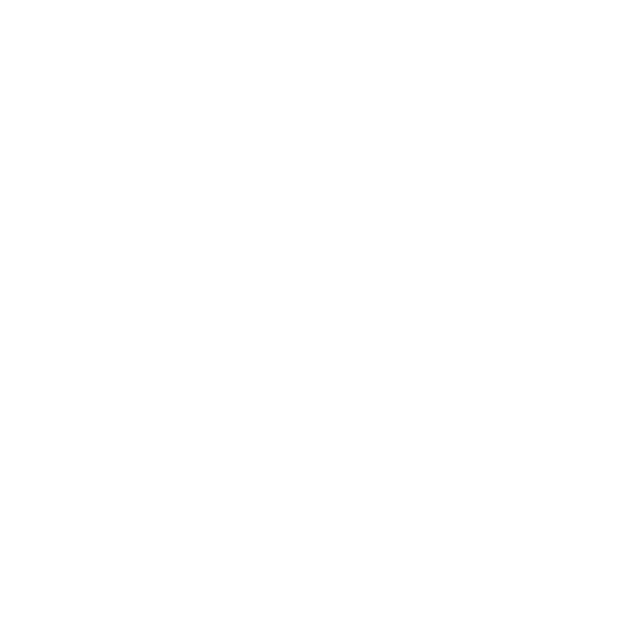
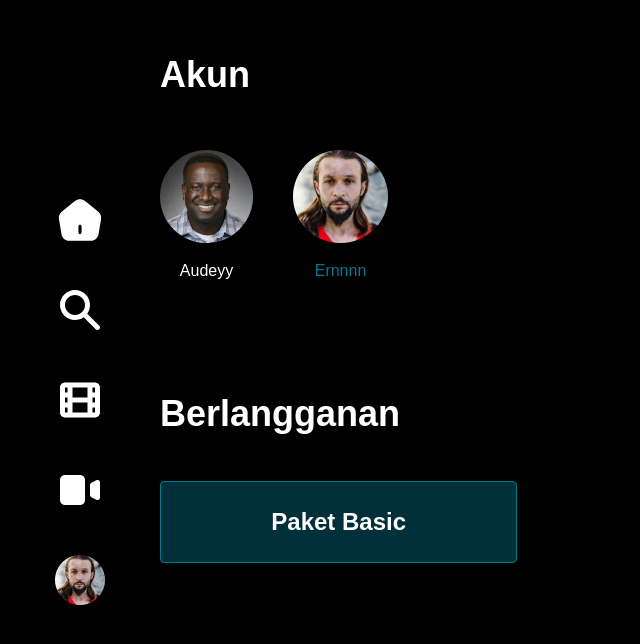
Before and after one commit to prinsereen/fe-visionary, a React (Vite) app: page /profile in a window 1280 px wide. Before the commit this address had no page. Shown: the top 644 px of the page, without its empty margins (0-640 px from the left). Built offline with nearby package versions, Linux system fonts and the light colour scheme.

Commit message:
[Feat] Added Social & Profile page

```diff
--- a/src/App.jsx
+++ b/src/App.jsx
@@ -3,7 +3,7 @@
 
 import { BrowserRouter, Routes, Route } from "react-router-dom";
 
-import { Home, Film, Search, Video, VideoPlayed } from "./pages";
+import { Home, Film, Search, Video, VideoPlayed, Social, Profile} from "./pages";
 
 function App() {
   return (
@@ -16,6 +16,8 @@
         <Route path="/film" element={<Film />} />
         <Route path="/video" element={<Video />} />
         <Route path="/videoPlayed" element={<VideoPlayed />} />
+        <Route path="/social" element={<Social />} />
+        <Route path="/profile" element={<Profile />} />
       </Routes>
     </BrowserRouter>
   );
--- a/src/components/Navbar.jsx
+++ b/src/components/Navbar.jsx
@@ -24,9 +24,8 @@
         }}
       >
         <Home
-          fill={`${
-            active === "home" || hover === "home" ? "#01798E" : "white"
-          }`}
+          fill={`${active === "home" || hover === "home" ? "#01798E" : "white"
+            }`}
           onMouseEnter={() => {
             setHover("home");
           }}
@@ -42,9 +41,8 @@
         }}
       >
         <Search
-          fill={`${
-            active === "search" || hover === "search" ? "#01798E" : "white"
-          }`}
+          fill={`${active === "search" || hover === "search" ? "#01798E" : "white"
+            }`}
           onMouseEnter={() => {
             setHover("search");
           }}
@@ -60,9 +58,8 @@
         }}
       >
         <Film
-          fill={`${
-            active === "film" || hover === "film" ? "#01798E" : "white"
-          }`}
+          fill={`${active === "film" || hover === "film" ? "#01798E" : "white"
+            }`}
           onMouseEnter={() => {
             setHover("film");
           }}
@@ -78,9 +75,8 @@
         }}
       >
         <Video
-          fill={`${
-            active === "video" || hover === "video" ? "#01798E" : "white"
-          }`}
+          fill={`${active === "video" || hover === "video" ? "#01798E" : "white"
+            }`}
           onMouseEnter={() => {
             setHover("video");
           }}
@@ -90,7 +86,29 @@
         />
       </Link>
 
-      <img src={profilePhoto} />
+      {/* temporary hidden */}
+      {/* <Link
+        to="/social"
+        onClick={() => {
+          setActive("social");
+        }}
+      >
+        <Social
+          fill={`${active === "social" || hover === "social" ? "#01798E" : "white"
+            }`}
+          onMouseEnter={() => {
+            setHover("social");
+          }}
+          onMouseLeave={() => {
+            setHover("");
+          }}
+        />
+      </Link> */}
+
+      <Link to={"/profile"}>
+        <img src={profilePhoto} />
+      </Link>
+
     </div>
   );
 };
--- /dev/null
+++ b/src/pages/Profile.jsx
@@ -0,0 +1,33 @@
+import { account1, account2 } from "../assets"
+import Navbar from "../components/Navbar"
+
+const Profile = () => {
+    return (
+        <div className="w-full min-h-screen flex bg-black">
+            <Navbar />
+            <div className="bg-black w-[100vw] text-white p-12 pl-40 gap-2 flex flex-col">
+                {/* <div className="bg-black w-full h-full text-white p-12 pl-40 gap-16 flex flex-col items-center"> */}
+                <h1 className="text-[36px] font-bold mb-10">Akun</h1>
+                <div className="flex gap-10 mb-24">
+                    <div className="flex flex-col items-center justify-start">
+                        <img src={account1} alt="" className=" mb-4"/>
+                        <p>Audeyy</p>
+                    </div>
+                    <div className="flex flex-col items-center justify-start">
+                        <img src={account2} alt="" className=" mb-4"/>
+                        <p className="text-primary">Ernnnn</p>
+                    </div>
+                </div>
+                <div>
+                    <h1 className="text-[36px] font-bold mb-10">Berlangganan</h1>
+                    <div className="relative flex items-center justify-center py-5 bg- rounded border border-primary w-1/3">
+                        <div className="absolute bg-primary opacity-40 w-full h-full"></div>
+                        <p className="text-24 font-bold z-10">Paket Basic</p>
+                    </div>
+                </div>
+            </div>
+        </div>
+    )
+}
+
+export default Profile
--- /dev/null
+++ b/src/pages/Social.jsx
@@ -0,0 +1,23 @@
+import Navbar from "../components/Navbar";
+
+const Social = () => {
+    return (
+        <div className="w-full h-full flex bg-black">
+            <Navbar />
+            <div className="bg-black w-full h-full text-white p-12 pl-40 gap-16 flex flex-col items-center">
+                <div className="flex ">
+                    <input
+                        className="rounded-[50px] bg-[#D9D9D9]  text-black text-[20px] placeholder-[#939FB1] py-3 px-10 pl-24 w-[700px]"
+                        placeholder="Cari Film, Series, atau lainnya"
+                    />
+                    halo
+                </div>
+                <div className="flex flex-wrap justify-center gap-8 w-[80%] ">
+                    halo
+                </div>
+            </div>
+        </div>
+    )
+}
+
+export default Social
--- a/src/pages/index.js
+++ b/src/pages/index.js
@@ -3,11 +3,15 @@
 import Search from "./Search";
 import Video from "./Video";
 import VideoPlayed from "./VideoPlayed";
+import Social from "./Social";
+import Profile from "./Profile";
 
 export {
     Film,
     Home,
     Search,
     Video,
-    VideoPlayed
+    VideoPlayed,
+    Social,
+    Profile,
 }
```
